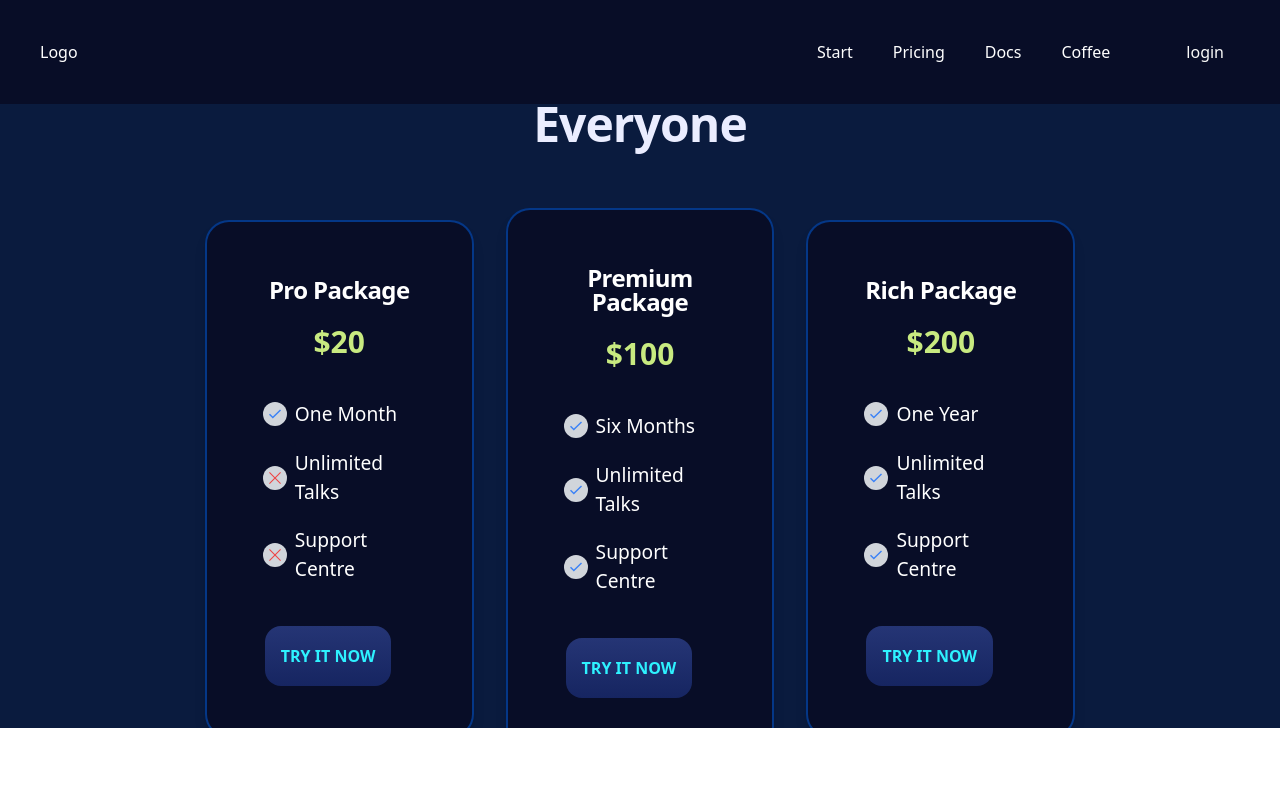
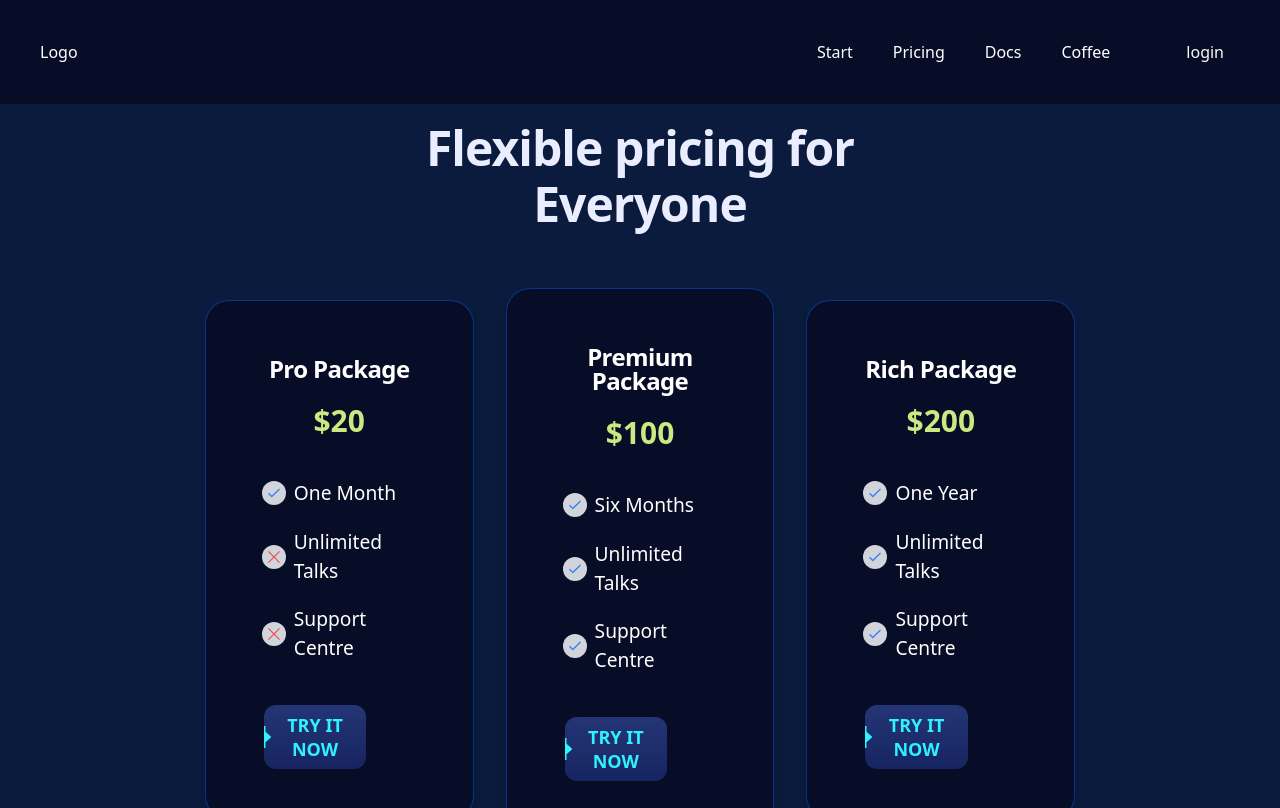
Before and after one commit to Dilippurohit47/Ai-Based-English-learning-App, a Next.js app: page /pricing in a window 1280 px wide. Built offline with nearby package versions, Linux system fonts and the light colour scheme; no server answers; the database is empty.

Commit message:
bg color changes

```diff
--- a/src/app/globals.css
+++ b/src/app/globals.css
@@ -91,6 +91,11 @@
   transition: box-shadow 0.3s ease; /* Smooth transition */
 }
 
+.scroll-hide::-webkit-scrollbar {
+  display: none;
+}
+
+
 @layer utilities {
   .g4 {
     background: linear-gradient(#253575, #162561);
--- a/src/app/home/page.tsx
+++ b/src/app/home/page.tsx
@@ -12,7 +12,7 @@ const LandingPage = () => {
   const { isSignedIn } = useUser();
 
   return (
-    <div className=" bg-[#080D27] flex mt-10 flex-col gap-8 items-center justify-center mb-4">
+    <div className=" bg-[#080D27]  h-[calc(100vh - 8px)] flex mt-10 flex-col gap-8 items-center justify-center mb-4">
       <TypeWriter />
       <div className=" h-2/4 w-2/4  p-4 border-[0.5px] border-[#001aff3c] rounded-3xl  ">
         <Image
--- a/src/app/page.tsx
+++ b/src/app/page.tsx
@@ -21,7 +21,7 @@ export default function Home() {
   }, []);
 
   return (
-    <div className=" bg-[#080D27] h-[90.5vh] py-16">
+    <div className=" bg-[#080D27]   py-16">
       <LandingPage />
       <SecondPage />
     </div>
--- a/src/app/pricing/page.tsx
+++ b/src/app/pricing/page.tsx
@@ -78,7 +78,7 @@ const PackagePlans: PackageTypes[] = [
 
 const Page = () => {
   return (
-    <div className=" bg-[#0A1B3E] h-[91vh] py-10 overflow-hidden ">
+    <div className=" bg-[#0A1B3E] h-[91vh] py-10 overflow-hidden mt-20 ">
       <h1 className="h3 max-lg:h4 max-md:h5 z-3 relative mx-auto mb-14 max-w-lg text-center text-p4 max-md:mb-11 max-sm:max-w-sm">
         Flexible pricing for Everyone
       </h1>
@@ -86,7 +86,7 @@ const Page = () => {
         {PackagePlans?.map((item, index) => (
           <Card
             key={index}
-            className="px-8 pt-8 pb-6 w-[21vw] bg-[#080D27] rounded-3xl  cursor-pointer hover:scale-105 transition-all ease-in-out duration-500 shadow-lg border-2  border-[#006eff71]"
+            className="px-8 pt-8 pb-6 w-[21vw] bg-[#080D27] rounded-3xl  cursor-pointer hover:scale-105 transition-all ease-in-out duration-500 shadow-lg border-[1px]  border-[#006eff71]"
           >
             <CardHeader>
               <CardTitle className="text-center  text-white mb-4">
--- a/src/components/my-components/CustomButton.jsx
+++ b/src/components/my-components/CustomButton.jsx
@@ -1,10 +1,15 @@
 import React from "react";
-
+import {Marker} from "./Marker"
 const CustomButton = ({ children }) => {
   const Inner = () => (
     <>
-      <span className="relative flex items-center min-h-[60px] px-4 g4 rounded-2xl inner-before group-hover:before:opacity-100  overflow-hidden">
-      <span className="relative z-2 font-poppins base-bold text-p1 uppercase text-[16px] font-bold leading-[24px]  ">
+      <span className="relative py-2 w-[8vw]  justify-center flex items-center min-h-[60px] px-4 g4 rounded-xl inner-before group-hover:before:opacity-100  overflow-hidden">
+
+      <span className="absolute -left-[1px]">
+          <Marker/>
+        </span>
+
+      <span className="relative z-2 font-poppins base-bold text-p1 uppercase text-[18px] font-bold leading-[24px]  ">
           {children}
         </span>
       </span>
--- /dev/null
+++ b/src/components/my-components/Marker.jsx
@@ -0,0 +1,18 @@
+export const Marker = ({ fill }) => {
+    return (
+      <svg
+        width="8"
+        height="22"
+        viewBox="0 0 8 22"
+        fill="none"
+        xmlns="http://www.w3.org/2000/svg"
+      >
+        <path
+          fillRule="evenodd"
+          clipRule="evenodd"
+          d="M2.5 0H0.5V4V18V22H2.5V16.25L7.63991 11.7526C8.09524 11.3542 8.09524 10.6458 7.63991 10.2474L2.5 5.75V0Z"
+          fill={fill || "#2EF2FF"}
+        />
+      </svg>
+    );
+  };
--- a/src/components/my-components/header.tsx
+++ b/src/components/my-components/header.tsx
@@ -55,12 +55,9 @@ const Header = () => {
     };
     getUser();
   }, [isSignedIn]);
-
-  // console.log("user", dbUser);
-  console.log(hasScrolled);
   return (
     <nav
-    className={clsx(`bg-[#080D27] z-50 fixed top-0 left-0 w-full transition-all ease-in-out duration-300 text-white px-4 py-8 md:px-10 md:py-8 flex items-center justify-between`,hasScrolled && "md:py-4 bg-[#05091d] " )}
+    className={clsx(`bg-[#080D27] z-50 fixed top-0 left-0 w-full transition-all ease-in-out duration-300 text-white px-4 py-8 md:px-10 md:py-8 flex items-center justify-between`,hasScrolled && "    bg-[#05091D]  md:py-5" )}
   >
       <Link href={"/"}>
         <div>Logo</div>
--- a/src/pages/SecondPage.tsx
+++ b/src/pages/SecondPage.tsx
@@ -33,7 +33,7 @@ const SecondPage = () => {
   }, []);
 
   return (
-    <div className="h-[60vh] bg-[#131D29] flex justify-center items-center">
+    <div className="h-[60vh]  bg-[#080D27]  flex justify-center items-center">
       <div className="flex gap-6 ">
         <div
           ref={boxRef1}
```
